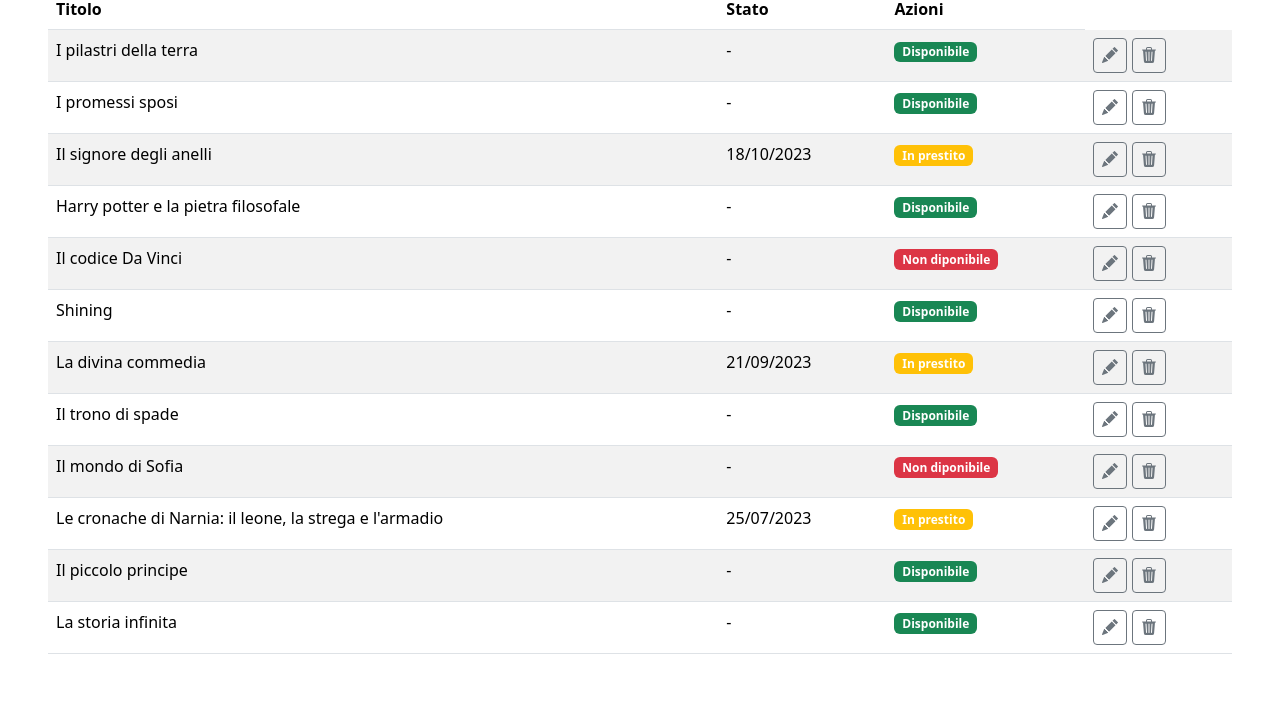
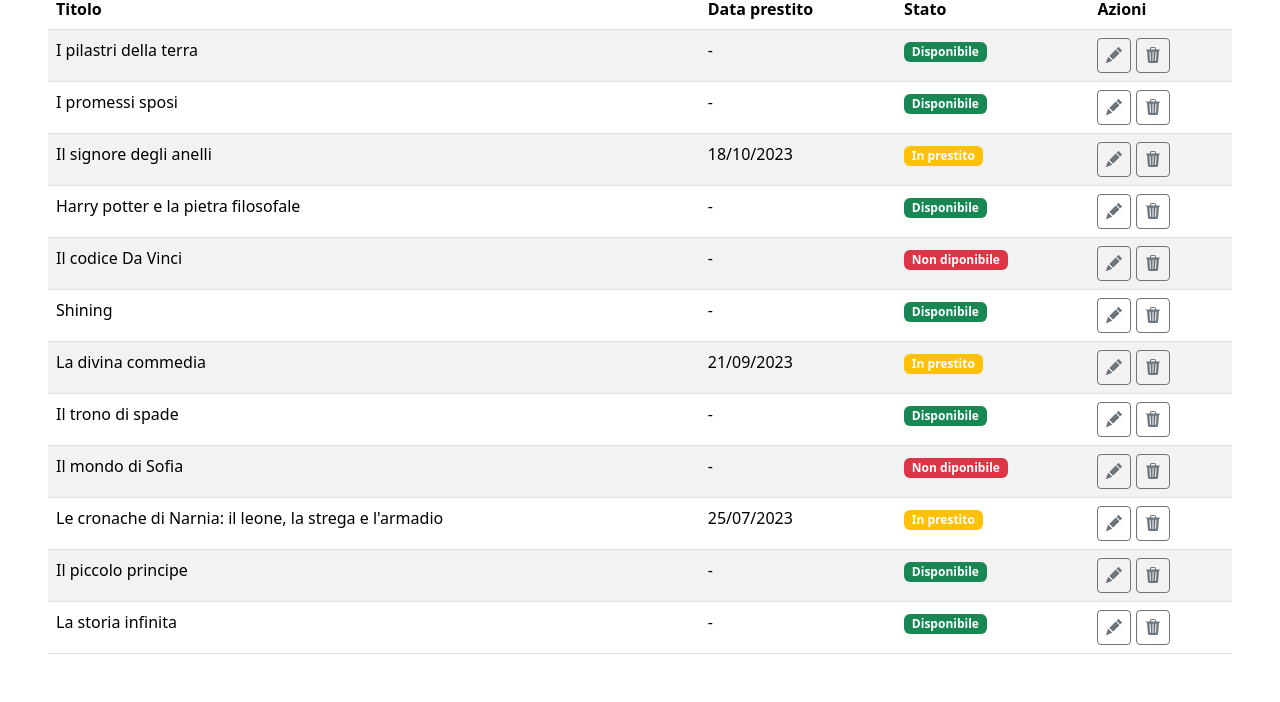
Before and after one commit to Sarasalzano/html-css-bootstrap-dashboard, a plain HTML site: page index.html in a window 1280 px wide. Shown: the part 212-914 px from the top of the page. Drawn offline with nearby package versions, Linux system fonts and the light colour scheme.

Commit message:
cambia nome th

```diff
--- a/index.html
+++ b/index.html
@@ -50,7 +50,7 @@
                 <thead>
                     <tr>
                         <th>Titolo</th>
-                        <th class="d-none">Data prestito</th>
+                        <th class="d-none d-md-table-cell">Data prestito</th>
                         <th>Stato</th>
                         <th>Azioni</th>
                     </tr>
```
